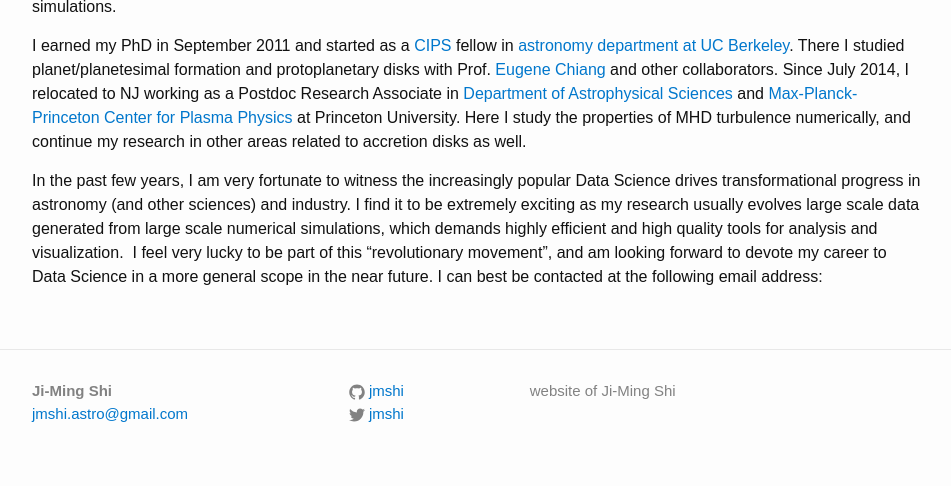
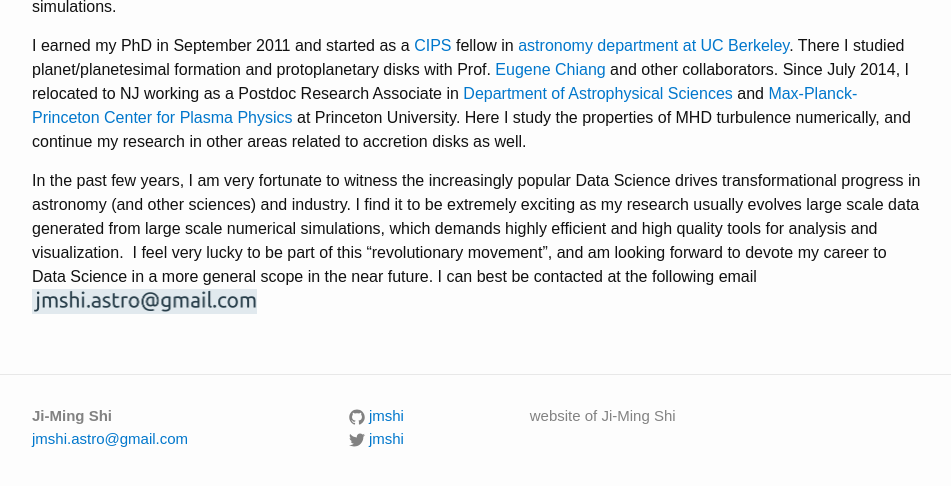
Before and after one commit to jmshi/jmshi.github.io, a Jekyll site: the page built from about.md, in a window 1280 px wide, cut to the strip 503-1013 px from the top of the page. Shown: the top 486 px of the strip, without its empty margins (163-1114 px from the left). Built offline with Jekyll 4.4.1, drawn with Linux system fonts in a browser that asks for light colours.

Commit message:
Update about.md

```diff
--- a/about.md
+++ b/about.md
@@ -10,8 +10,5 @@ permalink: /about/
 <span style="font-size: 12pt;">I earned my PhD in September 2011 and started as a <a href="http://cips.berkeley.edu/">CIPS</a> fellow in <a href="http://astro.berkeley.edu/">astronomy department at UC Berkeley</a>. There I studied planet/planetesimal formation and protoplanetary disks with Prof. <a href="http://astro.berkeley.edu/faculty-profile/eugene-chiang">Eugene Chiang</a> and other collaborators. Since July 2014, I relocated to NJ working as a Postdoc Research Associate in <a href="http://www.astro.princeton.edu/">Department of Astrophysical Sciences</a> and <a href="http://www.princeton.edu/plasmacenter/">Max-Planck-Princeton Center for Plasma Physics </a>at Princeton University. Here I study the properties of MHD turbulence numerically, and continue my research in other areas related to accretion disks as well.</span>
 
 
-<span style="font-size: 12pt;">In the past few years, I am very fortunate to witness the increasingly popular Data Science drives transformational progress in astronomy (and other sciences) and industry. I find it to be extremely exciting as my research usually evolves large scale data generated from large scale numerical simulations, which demands highly efficient and high quality tools for analysis and visualization.  I feel very lucky to be part of this "revolutionary movement", and am looking forward to devote my career to Data Science in a more general scope in the near future. I can best be contacted at the following email address:</span>
-
-
-<!-- <img class="size-full wp-image-131 alignnone" src="/assets/Selection_323.png" alt="email" width="273" height="29" />
--->
+<span style="font-size: 12pt;">In the past few years, I am very fortunate to witness the increasingly popular Data Science drives transformational progress in astronomy (and other sciences) and industry. I find it to be extremely exciting as my research usually evolves large scale data generated from large scale numerical simulations, which demands highly efficient and high quality tools for analysis and visualization.  I feel very lucky to be part of this "revolutionary movement", and am looking forward to devote my career to Data Science in a more general scope in the near future. I can best be contacted at the following email  </span>
+<img class="size-full wp-image-131 alignnone" src="/assets/email_address.png" alt="email" width="225" height="25" />
```
